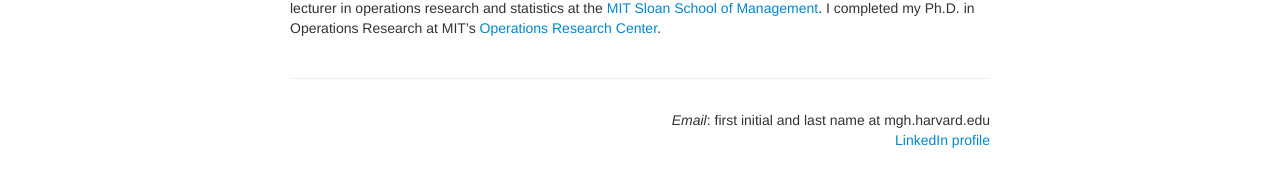
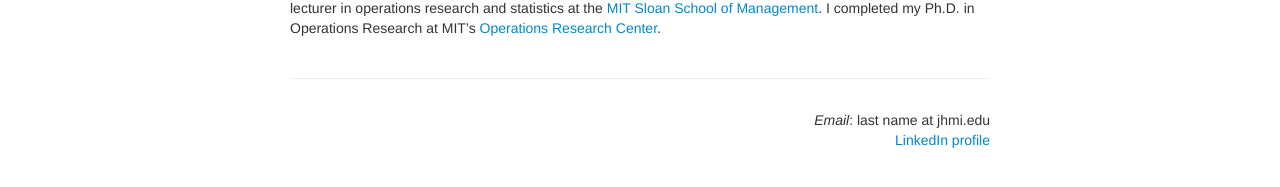
Before and after one commit to martincopenhaver/martincopenhaver.github.io, a Jekyll site: the page built from index.md, in a window 1280 px wide. Shown: the part 144-331 px from the top of the page. Built offline with Jekyll 4.4.1, drawn with Linux system fonts in a browser that asks for light colours.

Commit message:
update email

```diff
--- a/_includes/themes/twitter/default.html
+++ b/_includes/themes/twitter/default.html
@@ -44,7 +44,7 @@
       <hr>
       <footer>
         <p align="right">
-          <i>Email</i>: first initial and last name at mgh.harvard.edu
+          <i>Email</i>: last name at jhmi.edu
           <br><a href="https://www.linkedin.com/in/martincopenhaver">LinkedIn profile</a>
         </p>
       </footer>
```
